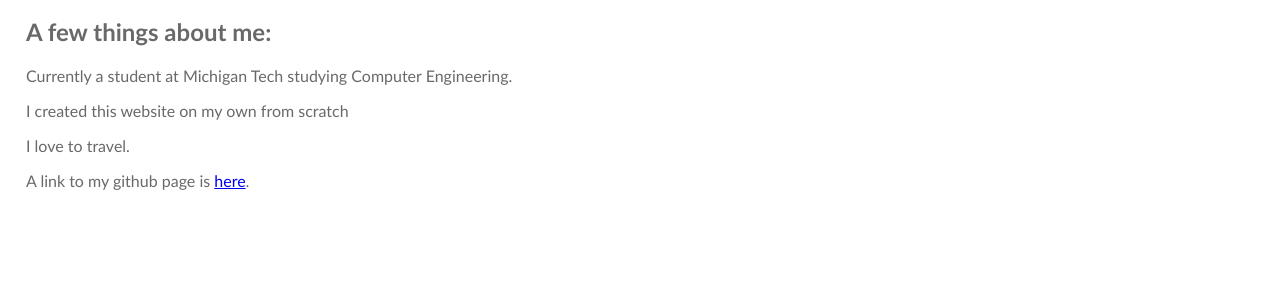
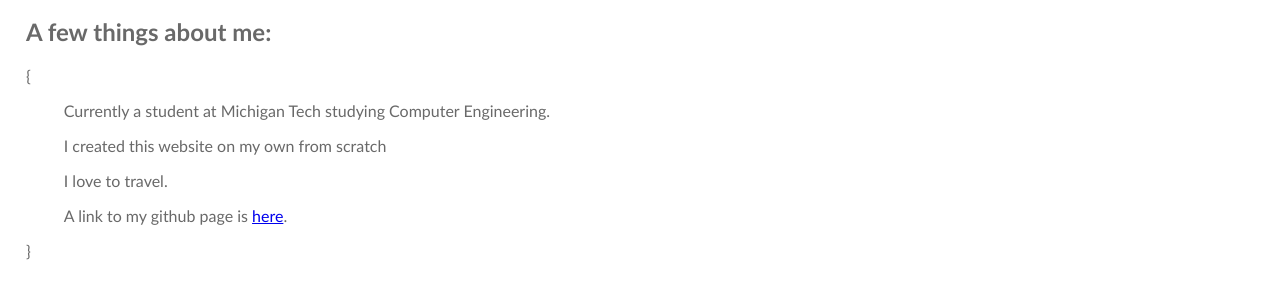
Before and after one commit to zahillmtu/my_site, a plain HTML site: page index.html in a window 1280 px wide. Shown: the part 129-428 px from the top of the page. Drawn offline with Linux system fonts and the light colour scheme.

Commit message:
Changing style a bit

```diff
--- a/index.html
+++ b/index.html
@@ -12,10 +12,12 @@
 	<h1>Welcome to my website!</h1>
 	<h2>A few things about me:</h2>
 
-	<p>Currently a student at Michigan Tech studying Computer Engineering.</p>
-	<p>I created this website on my own from scratch</p>
-	<p>I love to travel.</p>
-	<p>A link to my github page is <a href="https://github.com/zahillmtu" target="_blank">here</a>.</p>
+	<p>{</p>
+	<p class="indent">Currently a student at Michigan Tech studying Computer Engineering.</p>
+	<p class="indent">I created this website on my own from scratch</p>
+	<p class="indent">I love to travel.</p>
+	<p class="indent">A link to my github page is <a href="https://github.com/zahillmtu" target="_blank">here</a>.</p>
+	<p>}</p>
 	<footer id="foot01"></footer>
 </div>
 
--- a/mysite.css
+++ b/mysite.css
@@ -19,6 +19,10 @@ h1 {
 	border-bottom: 3px solid #cc9900;
 	color: #996600;
 	font-size: 30px;
+}
+
+p.indent {
+	padding-left: 1cm;
 }
 
 table {
```
Also changed, not shown: education.html (+6 -2 lines).
